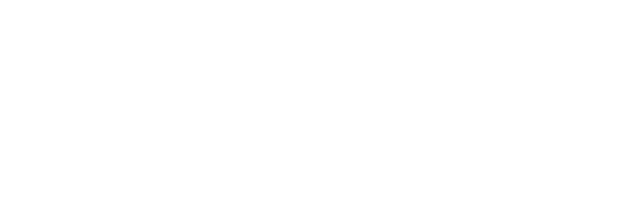
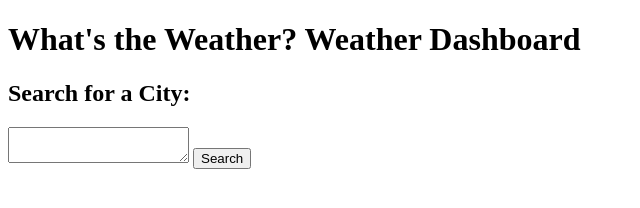
Before and after one commit to KristyNerhaugen/what-is-the-weather, a plain HTML site: page index.html in a window 1280 px wide. Shown: the whole page, without its empty margins (0-640 px from the left). Drawn offline with Linux system fonts and the light colour scheme.

Commit message:
updated html with header and nav

```diff
--- a/index.html
+++ b/index.html
@@ -10,15 +10,23 @@
 <body>
    <!-- header -->
    <header>
-
+      <h1> What's the Weather? Weather Dashboard </h1>
    </header>
 
    <!-- main section  -->
    <main>
 
     <!-- left side nagivation section -->
+    <nav>
+       <h1>Search for a City:</h1>
+       <textarea placeholder="Enter city name here"> </textarea>
+       <button>Search</button>
+    </nav>
 
     <!-- right side current city weather info. and 5 day forcast-->
+    <body>
+
+    </body>
 
    </main>
 
```
Also changed, not shown: assets/js/script.js (+11 -0 lines).
